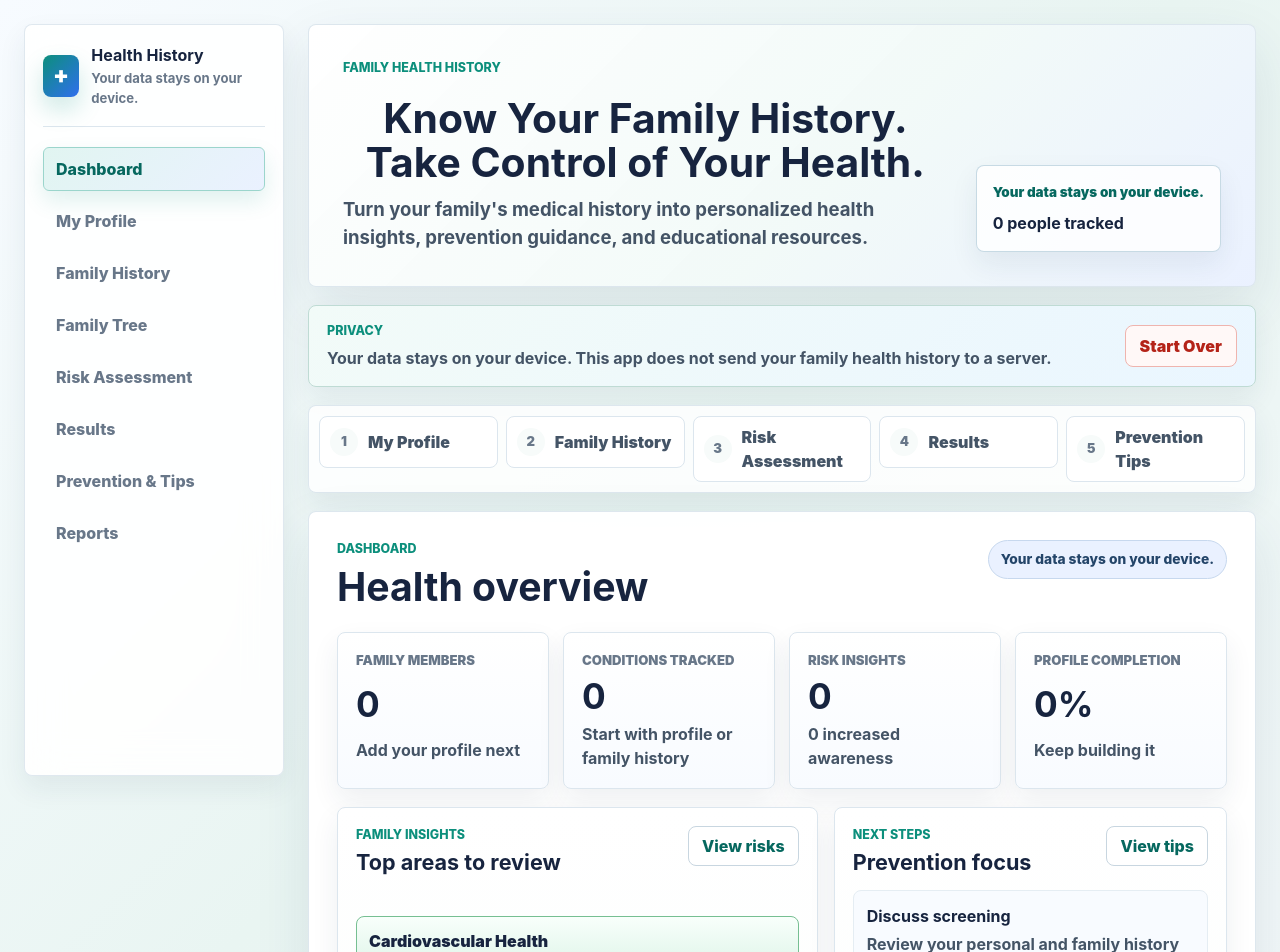
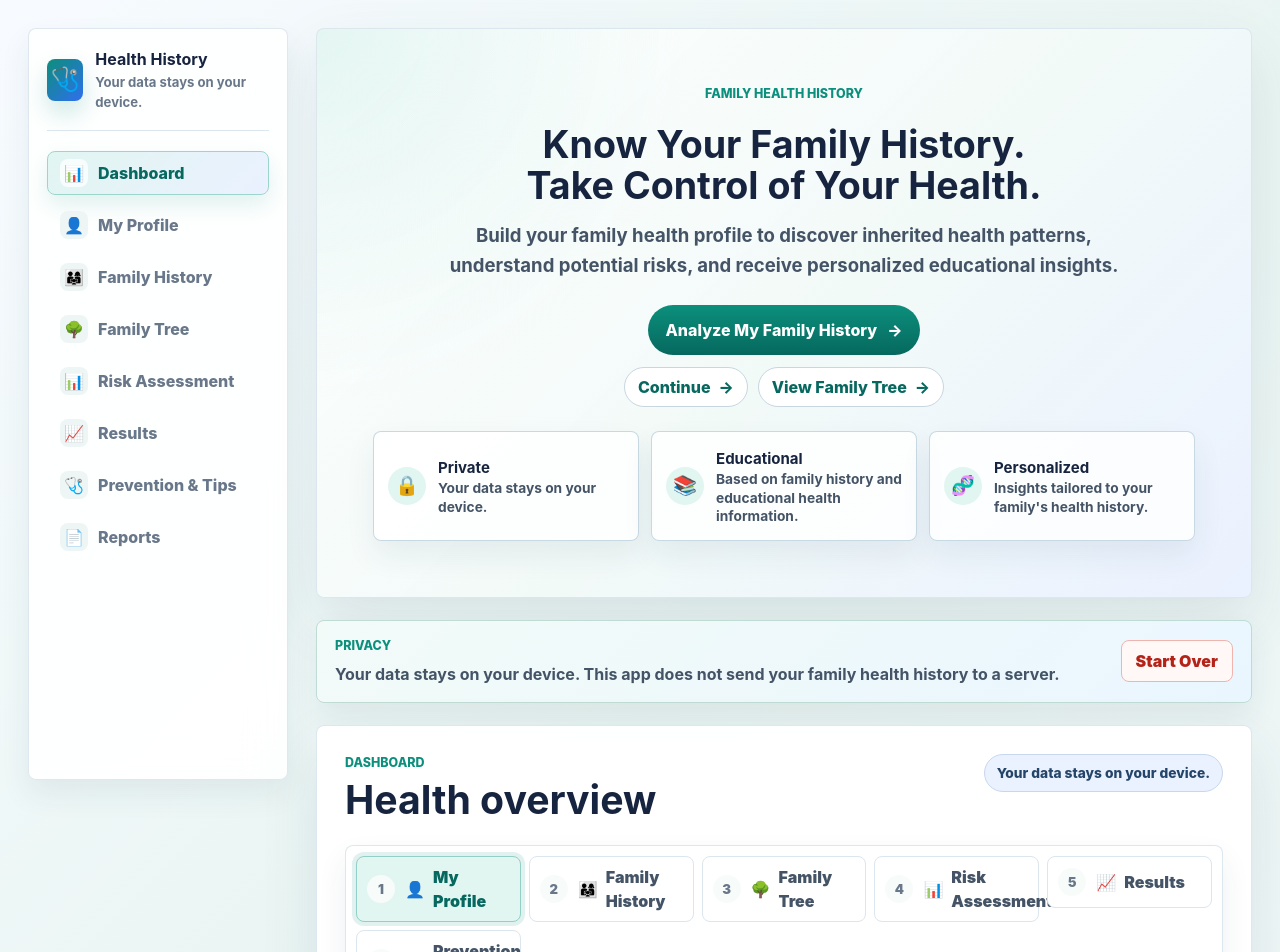
Before and after one commit to kevinlee2010/family-health-app, a React (Vite) app: page / in a window 1280 px wide. Shown: the top 952 px of the page. Built offline with nearby package versions, Linux system fonts and the light colour scheme.

Commit message:
Show progress steps only on dashboard

```diff
--- a/src/App.css
+++ b/src/App.css
@@ -26,8 +26,8 @@
   --status-blue-border: #4f83d1;
   --status-gray: #eef1f0;
   --status-gray-border: #aeb8b4;
-  --shadow: 0 22px 56px rgba(28, 55, 86, 0.1);
-  --shadow-soft: 0 12px 28px rgba(28, 55, 86, 0.075);
+  --shadow: 0 24px 58px rgba(28, 55, 86, 0.1);
+  --shadow-soft: 0 14px 30px rgba(28, 55, 86, 0.075);
 }
 
 html {
@@ -44,8 +44,8 @@ body {
   min-height: 100svh;
   display: grid;
   grid-template-columns: 260px minmax(0, 1fr);
-  gap: 24px;
-  padding: 24px;
+  gap: 28px;
+  padding: 28px;
 }
 
 .app-sidebar {
@@ -108,31 +108,35 @@ body {
   margin: 0 auto;
   display: grid;
   align-content: start;
-  gap: 18px;
+  gap: 22px;
 }
 
 .app-hero {
   border: 1px solid rgba(220, 230, 238, 0.95);
   border-radius: 8px;
   background:
-    linear-gradient(135deg, rgba(255, 255, 255, 0.96) 0%, rgba(242, 250, 248, 0.98) 56%, rgba(234, 241, 255, 0.98) 100%);
+    radial-gradient(circle at top left, rgba(225, 245, 241, 0.9), transparent 34%),
+    linear-gradient(135deg, rgba(255, 255, 255, 0.97) 0%, rgba(242, 250, 248, 0.98) 52%, rgba(234, 241, 255, 0.98) 100%);
   box-shadow: var(--shadow);
   display: grid;
-  grid-template-columns: minmax(0, 1fr) auto;
-  gap: 28px;
-  align-items: end;
-  padding: 34px;
+  grid-template-columns: 1fr;
+  justify-items: center;
+  gap: 24px;
+  overflow: hidden;
+  padding: clamp(30px, 5vw, 56px);
+  text-align: center;
 }
 
 .app-hero-copy {
   display: grid;
-  gap: 12px;
+  justify-items: center;
+  gap: 14px;
 }
 
 .app-hero h1 {
-  max-width: 760px;
-  font-size: clamp(1.55rem, 3.4vw, 2.55rem);
-  line-height: 1.08;
+  max-width: 800px;
+  font-size: clamp(1.65rem, 3vw, 2.35rem);
+  line-height: 1.1;
   text-align: center;
   justify-self: center;
 }
@@ -142,32 +146,73 @@ body {
 }
 
 .app-subtitle {
-  max-width: 720px;
+  max-width: 680px;
   color: var(--muted-strong);
   font-size: clamp(1rem, 2.1vw, 1.16rem);
   font-weight: 650;
-}
-
-.hero-card {
-  min-width: 210px;
+  line-height: 1.62;
+  margin: 0 auto;
+}
+
+.hero-actions {
+  display: grid;
+  justify-items: center;
+  gap: 12px;
+}
+
+.hero-primary-action {
+  min-height: 54px;
+  padding: 0 24px;
+  font-size: 1rem;
+}
+
+.hero-secondary-actions {
+  display: flex;
+  flex-wrap: wrap;
+  justify-content: center;
+  gap: 10px;
+}
+
+.trust-indicators {
+  width: min(880px, 100%);
+  display: grid;
+  grid-template-columns: repeat(3, minmax(0, 1fr));
+  gap: 12px;
+}
+
+.trust-badge {
   border: 1px solid rgba(193, 214, 226, 0.9);
   border-radius: 8px;
   background: rgba(255, 255, 255, 0.82);
   box-shadow: var(--shadow-soft);
   display: grid;
-  gap: 8px;
-  padding: 16px;
-}
-
-.hero-card span {
-  color: var(--accent-dark);
-  font-size: 0.84rem;
-  font-weight: 900;
-}
-
-.hero-card strong {
+  grid-template-columns: auto minmax(0, 1fr);
+  gap: 12px;
+  align-items: center;
+  padding: 14px;
+  text-align: left;
+}
+
+.trust-icon {
+  width: 38px;
+  height: 38px;
+  border-radius: 999px;
+  background: var(--accent-soft);
+  display: inline-grid;
+  place-items: center;
+  font-size: 1.2rem;
+}
+
+.trust-badge strong {
   color: var(--ink);
-  font-size: 1rem;
+  font-size: 0.94rem;
+}
+
+.trust-badge p {
+  color: var(--muted-strong);
+  font-size: 0.86rem;
+  font-weight: 650;
+  line-height: 1.35;
 }
 
 .dashboard-panel,
@@ -248,6 +293,10 @@ body {
   background: rgba(255, 255, 255, 0.82);
   box-shadow: var(--shadow-soft);
   padding: 10px;
+}
+
+.dashboard-progress-panel {
+  margin-bottom: 22px;
 }
 
 .progress-steps {
@@ -294,6 +343,13 @@ body {
   font-weight: 950;
 }
 
+.progress-label {
+  min-width: 0;
+  display: inline-flex;
+  align-items: center;
+  gap: 8px;
+}
+
 .progress-step:hover,
 .progress-step:focus-visible,
 .progress-step.active {
@@ -336,9 +392,12 @@ body {
 .view-tab {
   min-height: 44px;
   border: 1px solid transparent;
-  border-radius: 6px;
+  border-radius: 8px;
   background: transparent;
   color: var(--muted);
+  display: flex;
+  align-items: center;
+  gap: 10px;
   padding: 0 12px;
   font-weight: 800;
   text-align: left;
@@ -350,6 +409,21 @@ body {
     box-shadow 160ms ease;
 }
 
+.nav-icon {
+  width: 28px;
+  height: 28px;
+  border-radius: 8px;
+  background: rgba(236, 245, 244, 0.9);
+  display: inline-grid;
+  flex: 0 0 auto;
+  place-items: center;
+  font-size: 1rem;
+}
+
+.view-tab.active .nav-icon {
+  background: rgba(255, 255, 255, 0.72);
+}
+
 .view-tab:hover {
   color: var(--accent-dark);
   background: #f5fbfa;
@@ -398,16 +472,30 @@ body {
   background: linear-gradient(180deg, #ffffff 0%, #f8fbff 100%);
   box-shadow: var(--shadow-soft);
   display: grid;
+  gap: 10px;
+  padding: 18px;
+}
+
+.card-topline {
+  color: var(--muted);
+  display: inline-flex;
+  align-items: center;
   gap: 8px;
-  padding: 18px;
-}
-
-.dashboard-summary-card span,
-.report-card span {
-  color: var(--muted);
   font-size: 0.82rem;
   font-weight: 900;
   text-transform: uppercase;
+}
+
+.card-icon {
+  width: 30px;
+  height: 30px;
+  border-radius: 8px;
+  background: var(--accent-soft);
+  display: inline-grid;
+  flex: 0 0 auto;
+  place-items: center;
+  font-size: 1rem;
+  text-transform: none;
 }
 
 .dashboard-summary-card strong,
@@ -451,16 +539,21 @@ body {
 .secondary-action {
   min-height: 40px;
   border: 1px solid var(--line-strong);
-  border-radius: 8px;
+  border-radius: 999px;
   background: #ffffff;
   color: var(--accent-dark);
+  display: inline-flex;
+  align-items: center;
+  justify-content: center;
+  gap: 8px;
   padding: 0 13px;
   font-weight: 850;
   cursor: pointer;
   transition:
     background 160ms ease,
     border-color 160ms ease,
-    box-shadow 160ms ease;
+    box-shadow 160ms ease,
+    transform 160ms ease;
 }
 
 .secondary-action:hover,
@@ -468,6 +561,7 @@ body {
   border-color: #93cfc6;
   background: var(--accent-soft);
   outline: none;
+  transform: translateY(-1px);
 }
 
 .dashboard-attention-list,
@@ -1088,7 +1182,7 @@ input:focus {
 .primary-action {
   min-height: 50px;
   border: 0;
-  border-radius: 8px;
+  border-radius: 999px;
   background: linear-gradient(180deg, var(--accent) 0%, var(--accent-dark) 100%);
   color: #ffffff;
   display: inline-flex;
@@ -1105,6 +1199,7 @@ input:focus {
 
 .primary-action:hover {
   box-shadow: 0 12px 24px rgba(8, 127, 115, 0.2);
+  transform: translateY(-1px);
 }
 
 .primary-action:focus-visible,
@@ -1966,8 +2061,14 @@ input:focus {
   padding: 12px;
 }
 
-.attention-area-button span,
-.category-card-topline > span {
+.category-name-with-icon {
+  display: inline-flex;
+  align-items: center;
+  gap: 8px;
+}
+
+.attention-area-button .category-name-with-icon,
+.category-card-topline .category-name-with-icon {
   color: var(--ink);
   font-weight: 900;
 }
@@ -2384,8 +2485,8 @@ input:focus {
     padding: 26px;
   }
 
-  .hero-card {
-    min-width: 0;
+  .trust-indicators {
+    grid-template-columns: 1fr;
   }
 
   .profile-grid {
@@ -2397,6 +2498,7 @@ input:focus {
   }
 
   .view-tab {
+    justify-content: center;
     text-align: center;
   }
 
@@ -2463,6 +2565,13 @@ input:focus {
 
   .app-hero h1 {
     font-size: clamp(1.45rem, 7.5vw, 2rem);
+  }
+
+  .hero-actions,
+  .hero-primary-action,
+  .hero-secondary-actions,
+  .hero-secondary-actions .secondary-action {
+    width: 100%;
   }
 
   .view-tabs {
--- a/src/App.jsx
+++ b/src/App.jsx
@@ -114,59 +114,74 @@ const illnessCategories = [
 const starterIllnesses = illnessCategories.flatMap((category) => category.illnesses)
 
 const appPages = [
-  { id: 'dashboard', label: 'Dashboard', showInSidebar: true },
+  { id: 'dashboard', label: 'Dashboard', icon: '📊', showInSidebar: true },
   {
     id: 'profile',
     label: 'My Profile',
+    icon: '👤',
     progressLabel: 'My Profile',
     showInSidebar: true,
   },
   {
     id: 'history',
     label: 'Family History',
+    icon: '👨‍👩‍👧',
     progressLabel: 'Family History',
     showInSidebar: true,
   },
-  { id: 'tree', label: 'Family Tree', showInSidebar: true },
+  {
+    id: 'tree',
+    label: 'Family Tree',
+    icon: '🌳',
+    progressLabel: 'Family Tree',
+    showInSidebar: true,
+  },
   {
     id: 'risk',
     label: 'Risk Assessment',
+    icon: '📊',
     progressLabel: 'Risk Assessment',
     showInSidebar: true,
   },
   {
     id: 'results',
     label: 'Results',
+    icon: '📈',
     progressLabel: 'Results',
     showInSidebar: true,
   },
   {
     id: 'prevention',
     label: 'Prevention & Tips',
+    icon: '🩺',
     progressLabel: 'Prevention Tips',
     showInSidebar: true,
   },
-  { id: 'reports', label: 'Reports', showInSidebar: true },
+  { id: 'reports', label: 'Reports', icon: '📄', showInSidebar: true },
 ]
 
 const viewTabs = appPages
   .filter((page) => page.showInSidebar)
-  .map(({ id, label }) => ({ id, label }))
+  .map(({ id, icon, label }) => ({ id, icon, label }))
 
 const defaultPreventionTips = [
   {
+    icon: '🩺',
     title: 'Discuss screening',
     text: 'Review your personal and family history with a healthcare professional.',
   },
   {
+    icon: '🏃',
     title: 'Stay active',
     text: 'Aim for regular movement that fits your health, schedule, and abilities.',
   },
   {
+    icon: '📄',
     title: 'Track changes',
     text: 'Update symptoms, diagnoses, and family history when something changes.',
   },
   {
+    icon: '🚭',
     title: 'Avoid tobacco',
     text: 'Avoid tobacco and secondhand smoke to support heart, lung, and cancer prevention.',
   },
@@ -193,7 +208,17 @@ const initialProfileForm = {
 
 const workflowSteps = appPages
   .filter((page) => page.progressLabel)
-  .map(({ id, progressLabel }) => ({ id, label: progressLabel }))
+  .map(({ id, icon, progressLabel }) => ({ id, icon, label: progressLabel }))
+
+const healthCategoryIcons = {
+  cardiovascular: '❤️',
+  metabolic: '🩸',
+  cancer: '🧬',
+  neurological: '🧠',
+  respiratory: '🫁',
+  kidney: '🩺',
+  mental: '🧠',
+}
 
 function createId() {
   if (typeof crypto !== 'undefined' && crypto.randomUUID) {
@@ -293,6 +318,10 @@ function getRiskClass(riskLevel) {
 
 function getHealthCategoryRiskClass(riskLevel) {
   return `category-${riskLevel.toLowerCase()}`
+}
+
+function getHealthCategoryIcon(categoryId) {
+  return healthCategoryIcons[categoryId] || '🩺'
 }
 
 function getUniqueIllnesses(entries) {
@@ -572,7 +601,12 @@ function FamilyHealthSummaryDashboard({ summary, onOpenCategoryDetails }) {
                 type="button"
                 onClick={() => onOpenCategoryDetails(category.id)}
               >
+                <span className="category-name-with-icon">
+                  <span aria-hidden="true">
+                    {getHealthCategoryIcon(category.id)}
+                  </span>
                   <span>{category.name}</span>
+                </span>
                 <strong>{category.riskLevel}</strong>
               </button>
             </li>
@@ -591,7 +625,12 @@ function FamilyHealthSummaryDashboard({ summary, onOpenCategoryDetails }) {
             onClick={() => onOpenCategoryDetails(category.id)}
           >
             <span className="category-card-topline">
+              <span className="category-name-with-icon">
+                <span aria-hidden="true">
+                  {getHealthCategoryIcon(category.id)}
+                </span>
                 <span>{category.name}</span>
+              </span>
               <strong>{category.riskLevel}</strong>
             </span>
             <span className="category-card-explanation">
@@ -1028,11 +1067,13 @@ function App() {
   ).length
   const dashboardSummaryCards = [
     {
+      icon: '👨‍👩‍👧',
       label: 'Family Members',
       value: familyMembers.length,
       detail: userProfile ? 'Profile included in tree' : 'Add your profile next',
     },
     {
+      icon: '🧬',
       label: 'Conditions Tracked',
       value: trackedConditions.length,
       detail:
@@ -1043,6 +1084,7 @@ function App() {
           : 'Start with profile or family history',
     },
     {
+      icon: '📊',
       label: 'Risk Insights',
       value: riskAssessments.length,
       detail:
@@ -1051,6 +1093,7 @@ function App() {
           : `${increasedRiskCount} increased awareness`,
     },
     {
+      icon: '👤',
       label: 'Profile Completion',
       value: `${profileCompletion}%`,
       detail: profileCompletion === 100 ? 'Profile ready' : 'Keep building it',
@@ -1074,17 +1117,24 @@ function App() {
     const isComplete =
       (step.id === 'profile' && Boolean(userProfile)) ||
       (step.id === 'history' && familyMembers.length > 0) ||
+      (step.id === 'tree' && treeEntryCount > 0) ||
       (step.id === 'risk' && riskAssessments.length > 0) ||
       (step.id === 'results' && resultRiskAssessments.length > 0) ||
       (step.id === 'prevention' && riskAssessments.length > 0)
 
     return {
       ...step,
-      isActive: activeView === step.id,
       isComplete,
       number: index + 1,
     }
   })
+  const activeDashboardStep =
+    workflowProgress.find((step) => !step.isComplete) ||
+    workflowProgress[workflowProgress.length - 1]
+  const dashboardWorkflowProgress = workflowProgress.map((step) => ({
+    ...step,
+    isActive: step.id === activeDashboardStep?.id,
+  }))
 
   useEffect(() => {
     if (!activeConditionName && !activeHealthCategoryId) {
@@ -1261,7 +1311,7 @@ function App() {
       <aside className="app-sidebar" aria-label="Family health dashboard">
         <div className="sidebar-brand">
           <span className="brand-mark" aria-hidden="true">
-            +
+            🩺
           </span>
           <div>
             <strong>Health History</strong>
@@ -1277,7 +1327,10 @@ function App() {
               type="button"
               onClick={() => changeView(tab.id)}
             >
-              {tab.label}
+              <span className="nav-icon" aria-hidden="true">
+                {tab.icon}
+              </span>
+              <span>{tab.label}</span>
             </button>
           ))}
         </nav>
@@ -1292,14 +1345,67 @@ function App() {
               <span>Take Control of Your Health.</span>
             </h1>
             <p className="app-subtitle">
-              Turn your family's medical history into personalized health
-              insights, prevention guidance, and educational resources.
+              Build your family health profile to discover inherited health
+              patterns, understand potential risks, and receive personalized
+              educational insights.
             </p>
           </div>
 
-          <div className="hero-card" aria-label="Privacy note">
-            <span>Your data stays on your device.</span>
-            <strong>{treeEntryCount} people tracked</strong>
+          <div className="hero-actions">
+            <button
+              className="primary-action hero-primary-action"
+              type="button"
+              onClick={() => changeView('risk')}
+            >
+              Analyze My Family History
+              <span aria-hidden="true">→</span>
+            </button>
+            <div className="hero-secondary-actions">
+              <button
+                className="secondary-action"
+                type="button"
+                onClick={() => changeView('history')}
+              >
+                Continue <span aria-hidden="true">→</span>
+              </button>
+              <button
+                className="secondary-action"
+                type="button"
+                onClick={() => changeView('tree')}
+              >
+                View Family Tree <span aria-hidden="true">→</span>
+              </button>
+            </div>
+          </div>
+
+          <div className="trust-indicators" aria-label="Trust indicators">
+            <article className="trust-badge">
+              <span className="trust-icon" aria-hidden="true">
+                🔒
+              </span>
+              <div>
+                <strong>Private</strong>
+                <p>Your data stays on your device.</p>
+              </div>
+            </article>
+            <article className="trust-badge">
+              <span className="trust-icon" aria-hidden="true">
+                📚
+              </span>
+              <div>
+                <strong>Educational</strong>
+                <p>Based on family history and educational health information.</p>
+              </div>
+            </article>
+            <article className="trust-badge">
+              <span className="trust-icon" aria-hidden="true">
+                🧬
+              </span>
+              <div>
+                <strong>Personalized</strong>
+                <p>Insights tailored to your family's health history.</p>
+              </div>
+            </article>
           </div>
         </header>
 
@@ -1316,9 +1422,22 @@ function App() {
           </button>
         </section>
 
-        <section className="progress-panel" aria-label="Setup progress">
+      {activeView === 'dashboard' ? (
+        <section className="dashboard-panel" aria-labelledby="dashboard-title">
+          <div className="page-heading dashboard-heading">
+            <div>
+              <p className="eyebrow">Dashboard</p>
+              <h1 id="dashboard-title">Health overview</h1>
+            </div>
+            <span className="privacy-pill">Your data stays on your device.</span>
+          </div>
+
+          <section
+            className="progress-panel dashboard-progress-panel"
+            aria-label="Setup progress"
+          >
             <ol className="progress-steps">
-            {workflowProgress.map((step) => (
+              {dashboardWorkflowProgress.map((step) => (
                 <li key={step.id}>
                   <button
                     className={`progress-step${
@@ -1328,27 +1447,25 @@ function App() {
                     onClick={() => changeView(step.id)}
                   >
                     <span className="progress-number">{step.number}</span>
+                    <span className="progress-label">
+                      <span aria-hidden="true">{step.icon}</span>
                       <span>{step.label}</span>
+                    </span>
                   </button>
                 </li>
               ))}
             </ol>
           </section>
-
-      {activeView === 'dashboard' ? (
-        <section className="dashboard-panel" aria-labelledby="dashboard-title">
-          <div className="page-heading dashboard-heading">
-            <div>
-              <p className="eyebrow">Dashboard</p>
-              <h1 id="dashboard-title">Health overview</h1>
-            </div>
-            <span className="privacy-pill">Your data stays on your device.</span>
-          </div>
 
           <div className="dashboard-summary-grid">
             {dashboardSummaryCards.map((card) => (
               <article className="dashboard-summary-card" key={card.label}>
+                <span className="card-topline">
+                  <span className="card-icon" aria-hidden="true">
+                    {card.icon}
+                  </span>
                   <span>{card.label}</span>
+                </span>
                 <strong>{card.value}</strong>
                 <p>{card.detail}</p>
               </article>
@@ -1367,7 +1484,7 @@ function App() {
                   type="button"
                   onClick={() => changeView('risk')}
                 >
-                  View risks
+                  Learn More <span aria-hidden="true">→</span>
                 </button>
               </div>
 
@@ -1381,7 +1498,12 @@ function App() {
                       type="button"
                       onClick={() => openHealthCategoryDetails(category.id)}
                     >
+                      <span className="category-name-with-icon">
+                        <span aria-hidden="true">
+                          {getHealthCategoryIcon(category.id)}
+                        </span>
                         <span>{category.name}</span>
+                      </span>
                       <strong>{category.riskLevel}</strong>
                     </button>
                   </li>
@@ -1400,7 +1522,7 @@ function App() {
                   type="button"
                   onClick={() => changeView('prevention')}
                 >
-                  View tips
+                  Continue <span aria-hidden="true">→</span>
                 </button>
               </div>
 
@@ -1520,7 +1642,7 @@ function App() {
                       type="button"
                       onClick={() => openConditionDetails(risk.conditionName)}
                     >
-                      Learn More
+                      Learn More <span aria-hidden="true">→</span>
                     </button>
                   </div>
 
@@ -1635,7 +1757,7 @@ function App() {
             </fieldset>
 
             <button className="primary-action" type="submit">
-              Save my profile
+              Save my profile <span aria-hidden="true">→</span>
             </button>
           </form>
 
@@ -1703,7 +1825,7 @@ function App() {
                 <span aria-hidden="true" className="button-icon">
                   +
                 </span>
-                Add family member
+                Add family member <span aria-hidden="true">→</span>
               </button>
             </form>
           </section>
@@ -1894,7 +2016,7 @@ function App() {
                     type="button"
                     onClick={() => changeView('profile')}
                   >
-                    Edit My Profile
+                    Edit Profile <span aria-hidden="true">→</span>
                   </button>
                 </div>
               ) : selectedTreeNode.isSelf ? (
@@ -1907,7 +2029,7 @@ function App() {
                     type="button"
                     onClick={() => changeView('profile')}
                   >
-                    Edit My Profile
+                    Edit Profile <span aria-hidden="true">→</span>
                   </button>
                 </div>
               ) : (
@@ -2046,7 +2168,7 @@ function App() {
           <div className="prevention-grid">
             {defaultPreventionTips.map((tip) => (
               <article className="prevention-tip-card" key={tip.title}>
-                <span aria-hidden="true">+</span>
+                <span aria-hidden="true">{tip.icon}</span>
                 <h2>{tip.title}</h2>
                 <p>{tip.text}</p>
               </article>
@@ -2096,12 +2218,22 @@ function App() {
 
           <div className="report-grid">
             <article className="report-card">
+              <span className="card-topline">
+                <span className="card-icon" aria-hidden="true">
+                  👨‍👩‍👧
+                </span>
                 <span>Family health snapshot</span>
+              </span>
               <strong>{familyMembers.length} family members</strong>
               <p>{trackedConditions.length} unique conditions tracked.</p>
             </article>
             <article className="report-card">
+              <span className="card-topline">
+                <span className="card-icon" aria-hidden="true">
+                  📊
+                </span>
                 <span>Risk overview</span>
+              </span>
               <strong>{highRiskCount} high awareness</strong>
               <p>
                 {increasedRiskCount} increased and {currentConditionCount} current
@@ -2109,7 +2241,12 @@ function App() {
               </p>
             </article>
             <article className="report-card">
+              <span className="card-topline">
+                <span className="card-icon" aria-hidden="true">
+                  👤
+                </span>
                 <span>Profile status</span>
+              </span>
               <strong>{profileCompletion}% complete</strong>
               <p>Profile information helps place you in the family tree.</p>
             </article>
```
Lines whose indentation alone changed are shown as unchanged.
